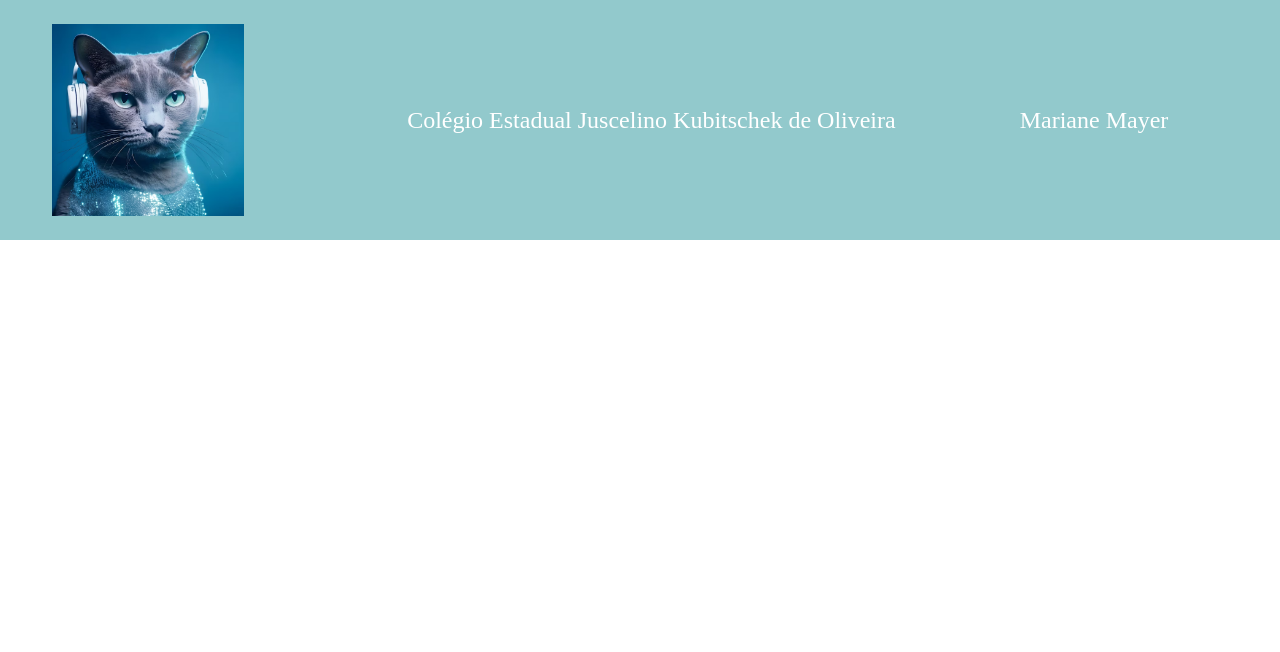
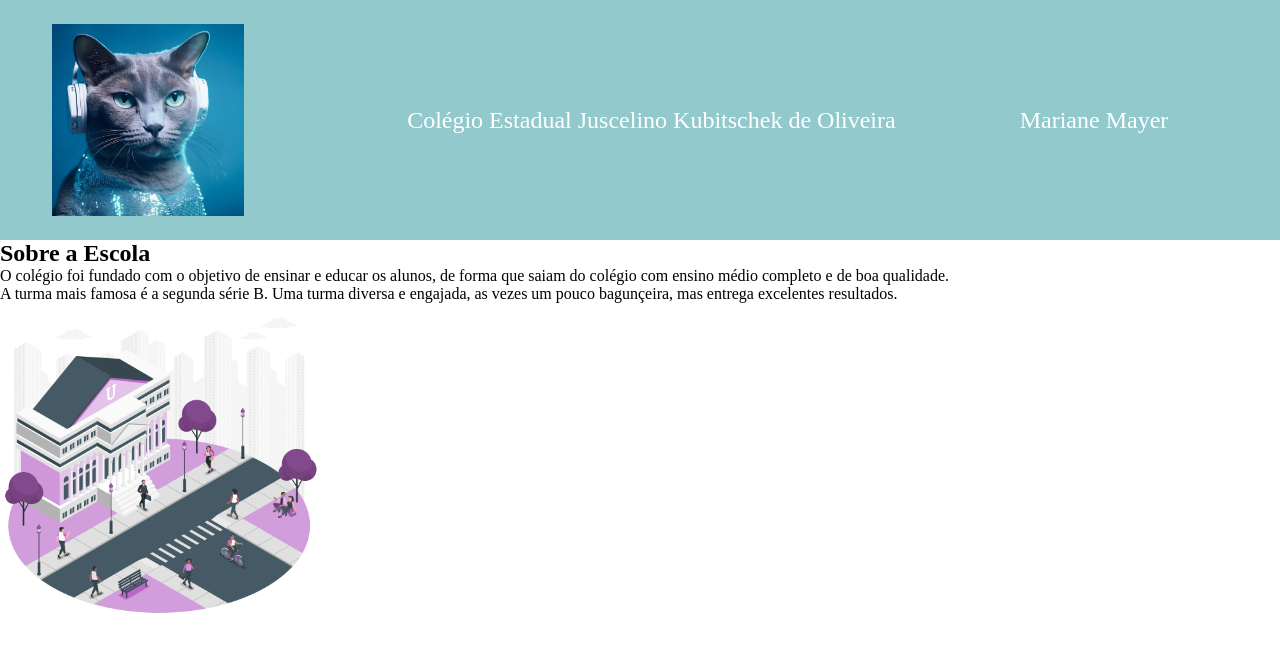
Before and after one commit to MaryMayer/html.css.mary, a plain HTML site: page index.html in a window 1280 px wide. Drawn offline with Linux system fonts and the light colour scheme.

Commit message:
Add files via upload

```diff
--- a/index.html
+++ b/index.html
@@ -7,6 +7,7 @@
     <title>Document</title>
     <link rel="stylesheet" href="style.css">
 </head>
+
 <body>
     <header class="cabeçalho">
        <img class="cabeçalho-imagem" src="gato-moda-auriculares-musica-gato-antropomorfico-luces-neon_739548-6052.avif" alt=" Gato curtindo uma musica ">
@@ -15,6 +16,11 @@
         <li class="cabeçalho-lista-item">Mariane Mayer</li>
         </ul>
     </header>
-
+<section class="escola">
+    <h2 class="Escola-titulo">Sobre a Escola</h2>
+    <p class="escola-texto-um"> O colégio foi fundado com o objetivo de ensinar e educar os alunos, de forma que saiam do colégio com ensino médio completo e de boa qualidade.</p>
+    <p class="escola-texto-dois"> A turma mais famosa é a segunda série B. Uma turma diversa e engajada, as vezes um pouco bagunçeira, mas entrega excelentes resultados.</p>
+<img class="escola-imagem" src="imagem-da-escola.png" alt="alunos-na-frente-da-escola."
+</section>
 </body>
 </html>
--- a/style.css
+++ b/style.css
@@ -21,3 +21,11 @@ width: 15%;
     margin: 0 60px;
     font-size: 24px;
 }
+
+.escola-imagem{
+    width: 25%;
+}
+
+.escola{
+    background-image: linear-gradient(#92C9CC, );
+}
```
Also changed, not shown: imagem-da-escola.png (added).
